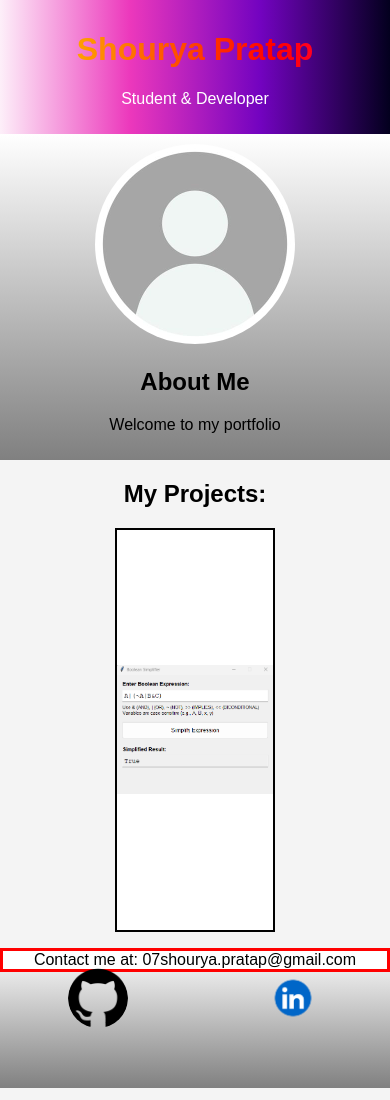
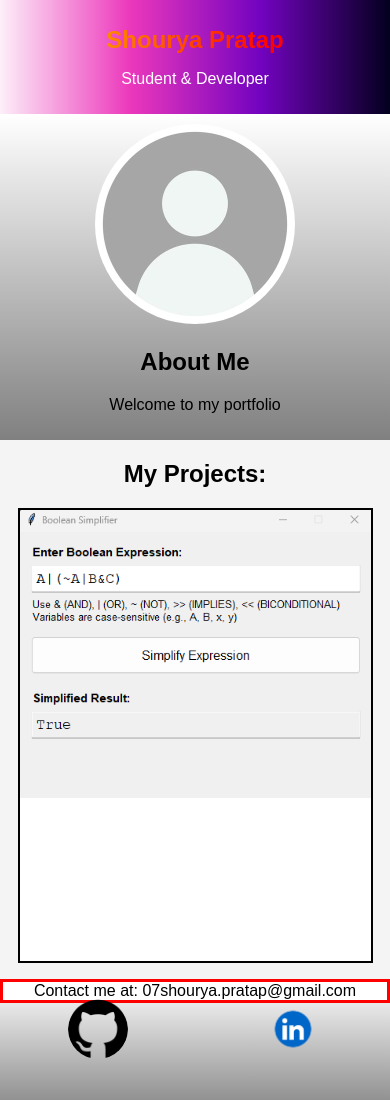
Before and after one commit to shourya0pratap/Portfolio-Webpage, a plain HTML site: page index.html in a window 390 px wide. Shown: the top 1100 px of the page. Drawn offline with Linux system fonts and the light colour scheme.

Commit message:
Fifth Commit: Added media queries for responsive design, Updated .gitignore, added markdown files for README, Project Overview and Development Process

```diff
--- a/style.css
+++ b/style.css
@@ -154,3 +154,22 @@ footer p {
   transform: translate(-6px, -6px);
   box-shadow: 5px 5px black;
 }
+
+@media (max-width: 768px) {
+  #projects {
+    width: 90%;
+    height: auto;
+  }
+
+  #wrapper {
+    width: 400%;
+  }
+
+  footer {
+    width: 100%;
+  }
+
+  header h1 {
+    font-size: 24px;
+  }
+}
```
Also changed, not shown: images/desktop-preview.png (added), images/ipad-preview.png (added), 4 other files.
